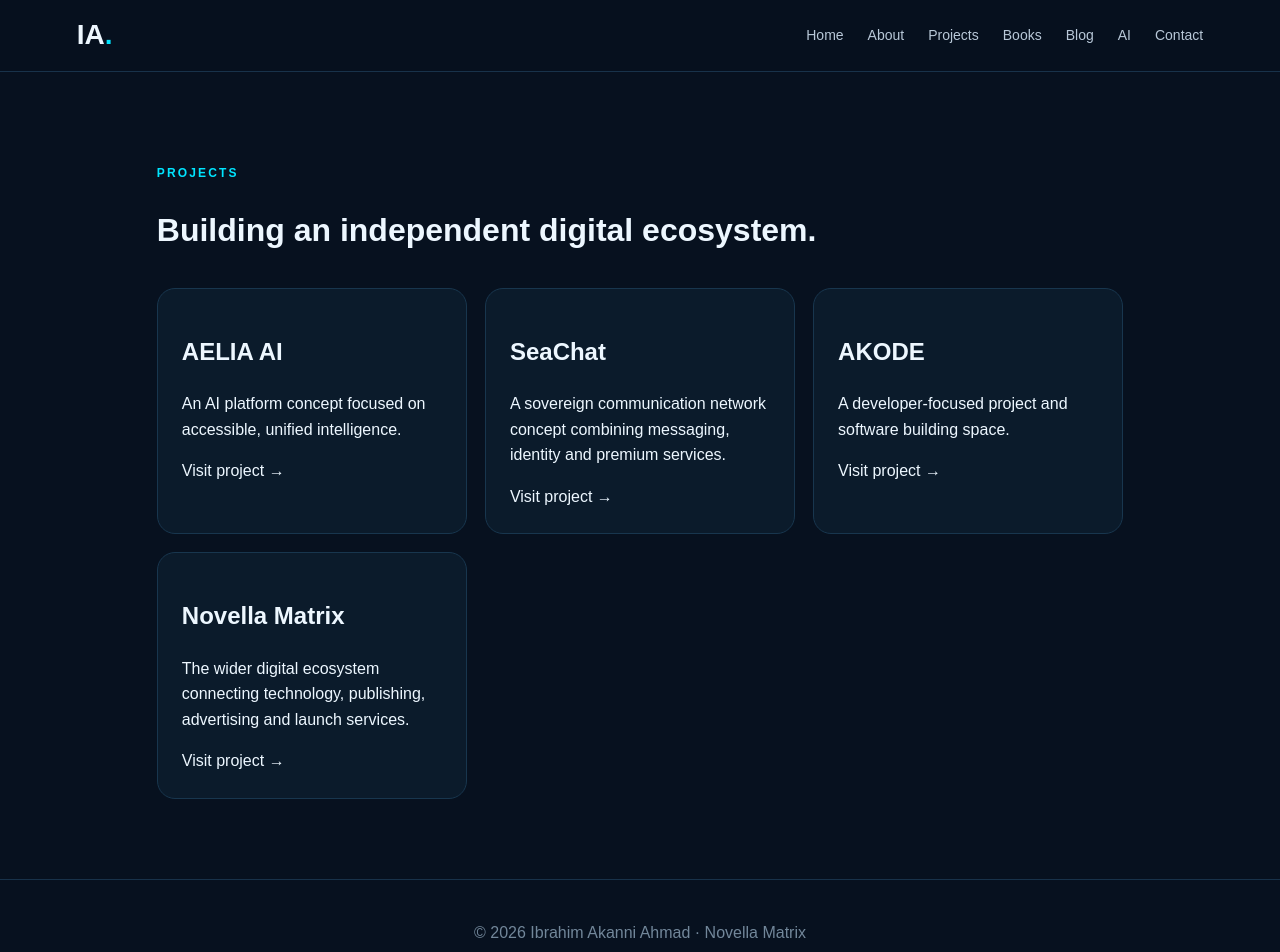
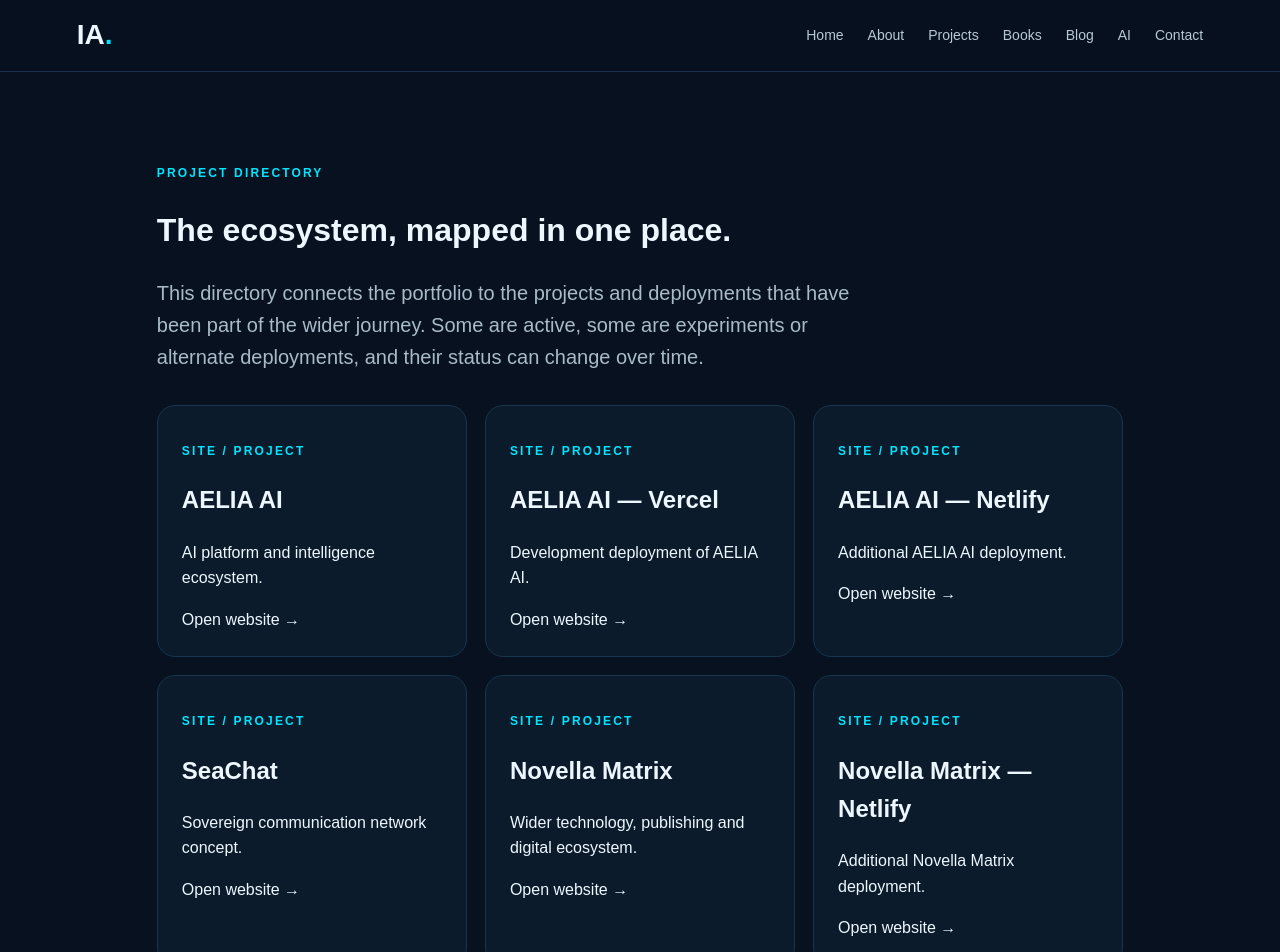
Before and after one commit to Stevebook001/Akode, a Next.js app: page /projects in a window 1280 px wide. Shown: the top 952 px of the page. Built offline with nearby package versions, Linux system fonts and the light colour scheme.

Commit message:
Expand portfolio, project directory and long-form content library

```diff
--- a/app/projects/page.tsx
+++ b/app/projects/page.tsx
@@ -1 +1,55 @@
-export const metadata={title:"Projects | Ibrahim Akanni Ahmad"}; const projects=[["AELIA AI","An AI platform concept focused on accessible, unified intelligence.","https://aeliaai.org"],["SeaChat","A sovereign communication network concept combining messaging, identity and premium services.","https://seachat.me"],["AKODE","A developer-focused project and software building space.","https://akode.dev"],["Novella Matrix","The wider digital ecosystem connecting technology, publishing, advertising and launch services.","https://novellamatrix.org"]]; export default function Projects(){return <main className="page"><p className="eyebrow">PROJECTS</p><h1>Building an independent digital ecosystem.</h1><div className="grid">{projects.map(([n,d,u])=><article className="card" key={n}><h2>{n}</h2><p>{d}</p><a href={u} target="_blank" rel="noreferrer">Visit project →</a></article>)}</div></main>}
+export const metadata = {
+  title: "Projects & Sites | Ibrahim Akanni Ahmad",
+  description: "The projects, products and web properties connected to Ibrahim Akanni Ahmad and Novella Matrix.",
+};
+
+const sites = [
+  ["AELIA AI", "AI platform and intelligence ecosystem.", "https://aeliaai.org"],
+  ["AELIA AI — Vercel", "Development deployment of AELIA AI.", "https://aeliaai.vercel.app"],
+  ["AELIA AI — Netlify", "Additional AELIA AI deployment.", "https://aeliaai.netlify.app"],
+  ["SeaChat", "Sovereign communication network concept.", "https://seachat.me"],
+  ["Novella Matrix", "Wider technology, publishing and digital ecosystem.", "https://novellamatrix.org"],
+  ["Novella Matrix — Netlify", "Additional Novella Matrix deployment.", "https://novellamatrix.netlify.app"],
+  ["Novella Matrix Portfolio", "Portfolio deployment for the Novella Matrix ecosystem.", "https://novellamatrix-portfolio-page.netlify.app"],
+  ["AKODE", "Developer-focused build and scale project.", "https://akode.dev"],
+  ["AKODE — Vercel", "AKODE deployment.", "https://akodedev.vercel.app"],
+  ["AK Digital Studio", "Digital studio project.", "https://ak-digital-studiou.netlify.app"],
+  ["Author AK Ibrahim", "Author-focused website.", "https://author-ak-ibrahim.netlify.app"],
+  ["M-I-S", "Additional digital project.", "https://m-i-s.netlify.app"],
+  ["Masfada IntelSch", "Digital project deployment.", "https://masfadatintelsch.netlify.app"],
+  ["Masfada IntelSch — Vercel", "Additional Masfada IntelSch deployment.", "https://masfadatintelsch.vercel.app"],
+  ["Ibrahim Ahmad", "Founder portfolio and central digital identity.", "https://ibrahimahmad2.netlify.app"],
+];
+
+export default function Projects() {
+  return (
+    <main className="page">
+      <p className="eyebrow">PROJECT DIRECTORY</p>
+      <h1>The ecosystem, mapped in one place.</h1>
+      <p className="lead">
+        This directory connects the portfolio to the projects and deployments
+        that have been part of the wider journey. Some are active, some are
+        experiments or alternate deployments, and their status can change over time.
+      </p>
+      <div className="grid">
+        {sites.map(([name, description, url]) => (
+          <article className="card" key={url}>
+            <p className="eyebrow">SITE / PROJECT</p>
+            <h2>{name}</h2>
+            <p>{description}</p>
+            <a href={url} target="_blank" rel="noreferrer">Open website →</a>
+          </article>
+        ))}
+      </div>
+      <section className="feature">
+        <h2>How the ecosystem fits together</h2>
+        <p>
+          Novella Matrix is the wider ecosystem. AELIA AI explores intelligence,
+          SeaChat explores communication, AKODE explores software building, and
+          the publishing and author work explores discovery for stories and creators.
+          This portfolio is the map connecting those directions.
+        </p>
+      </section>
+    </main>
+  );
+}
```
